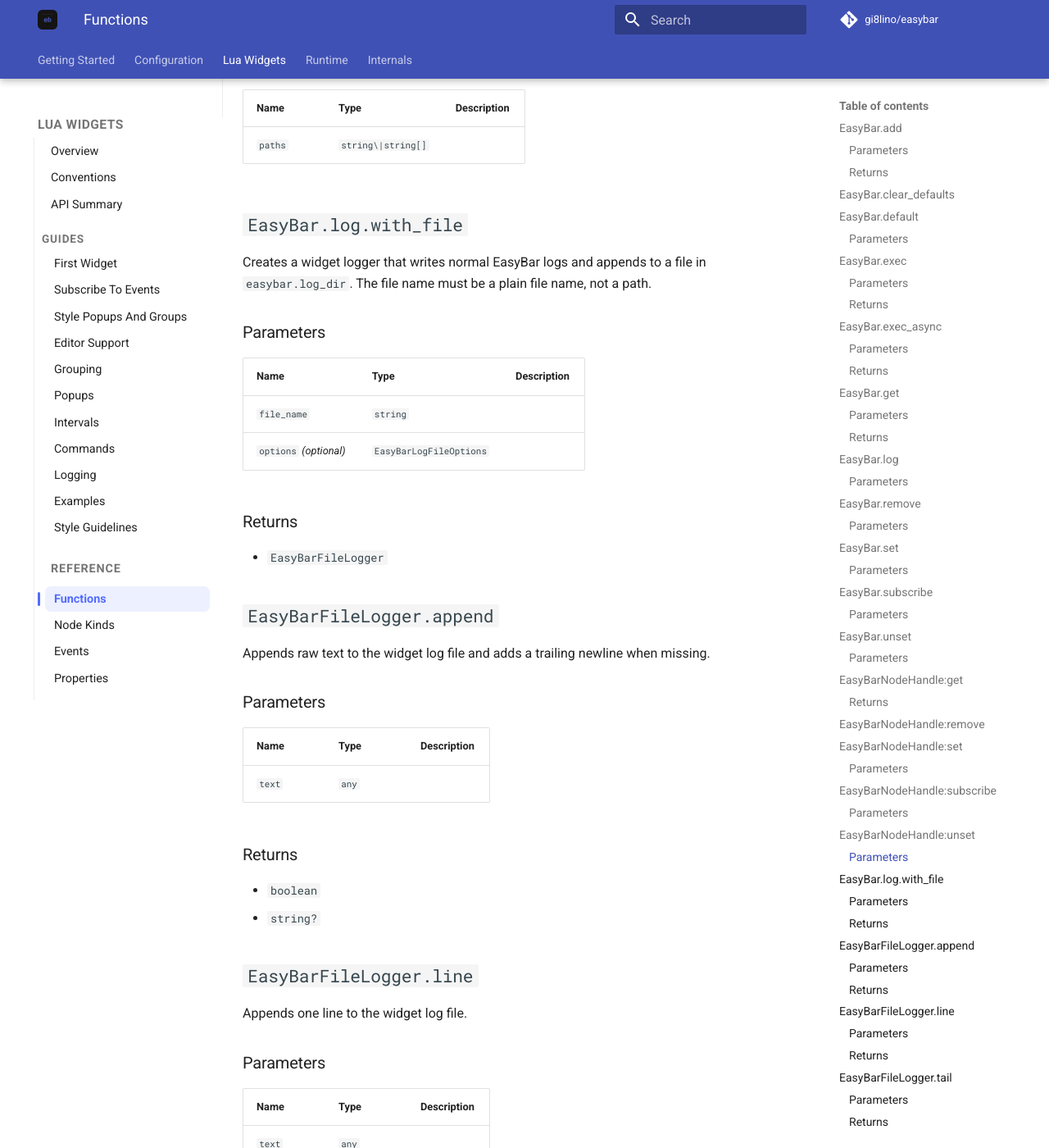
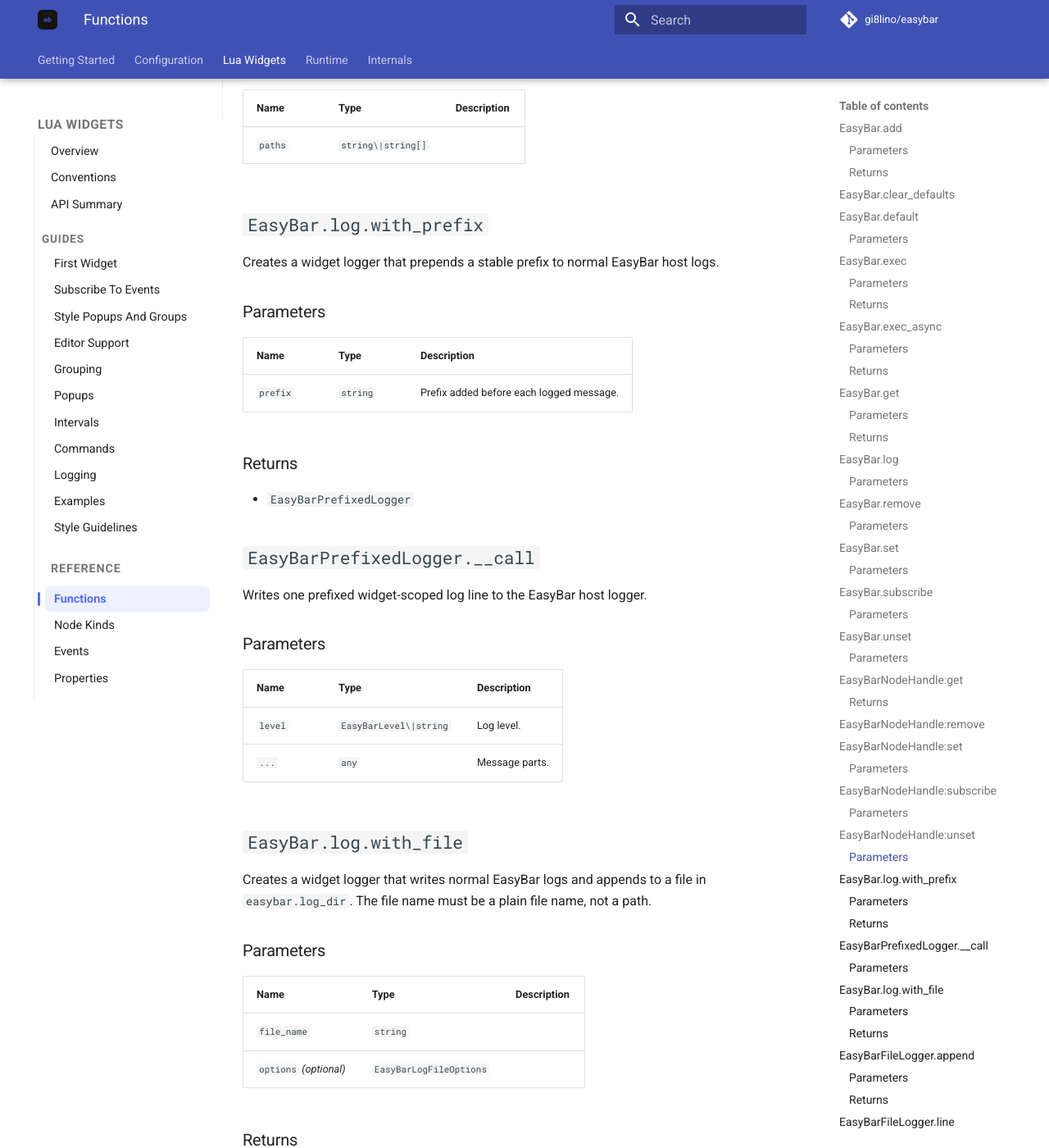
Before and after one commit to gi8lino/easybar, an MkDocs documentation site: the page built from docs/content/lua/reference/functions.md, in a window 1280 px wide and 1400 px high, scrolled down 5571 px. Shown: the whole window at 82% size. Built offline with MkDocs 1.6.1 and Material for MkDocs 9.7.7, drawn with Linux system fonts in a browser that asks for light colours; comment, search, counter and statistics services are not loaded.

Commit message:
feat(lua): add prefixed widget loggers

```diff
--- a/docs/content/lua/reference/functions.md
+++ b/docs/content/lua/reference/functions.md
@@ -182,6 +182,31 @@ Removes one or more nested properties from this node.
 | ---- | ---- | ----------- |
 | `paths` | `string\|string[]` |  |
 
+## `EasyBar.log.with_prefix`
+
+Creates a widget logger that prepends a stable prefix to normal EasyBar host logs.
+
+### Parameters
+
+| Name | Type | Description |
+| ---- | ---- | ----------- |
+| `prefix` | `string` | Prefix added before each logged message. |
+
+### Returns
+
+- `EasyBarPrefixedLogger`
+
+## `EasyBarPrefixedLogger.__call`
+
+Writes one prefixed widget-scoped log line to the EasyBar host logger.
+
+### Parameters
+
+| Name | Type | Description |
+| ---- | ---- | ----------- |
+| `level` | `EasyBarLevel\|string` | Log level. |
+| `...` | `any` | Message parts. |
+
 ## `EasyBar.log.with_file`
 
 Creates a widget logger that writes normal EasyBar logs and appends to a file in `easybar.log_dir`. The file name must be a plain file name, not a path.
```
Also changed, not shown: docs/content/internals/lua-runtime/logging.md (+8 -0 lines), docs/content/lua/api-summary.md (+2 -0 lines), docs/content/lua/guides/logging.md (+12 -0 lines), 4 other files.
